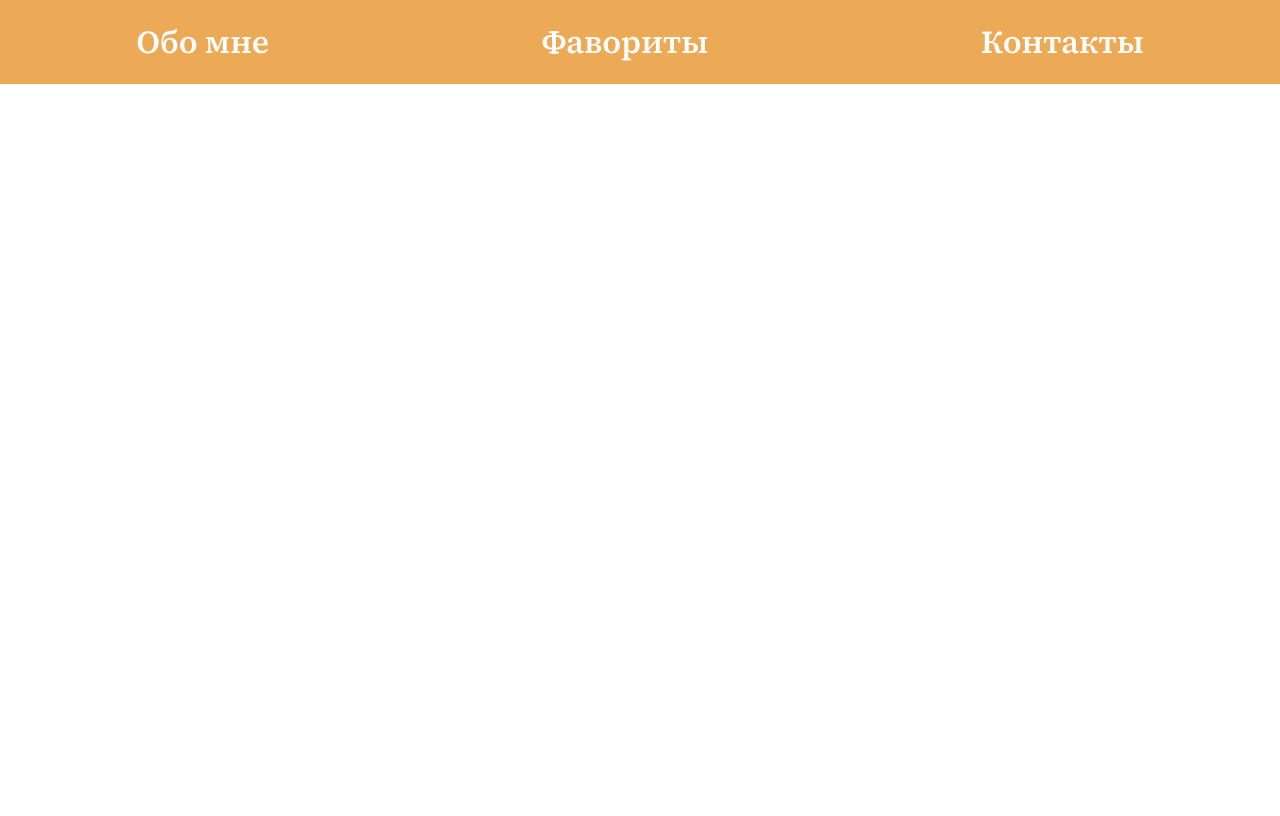
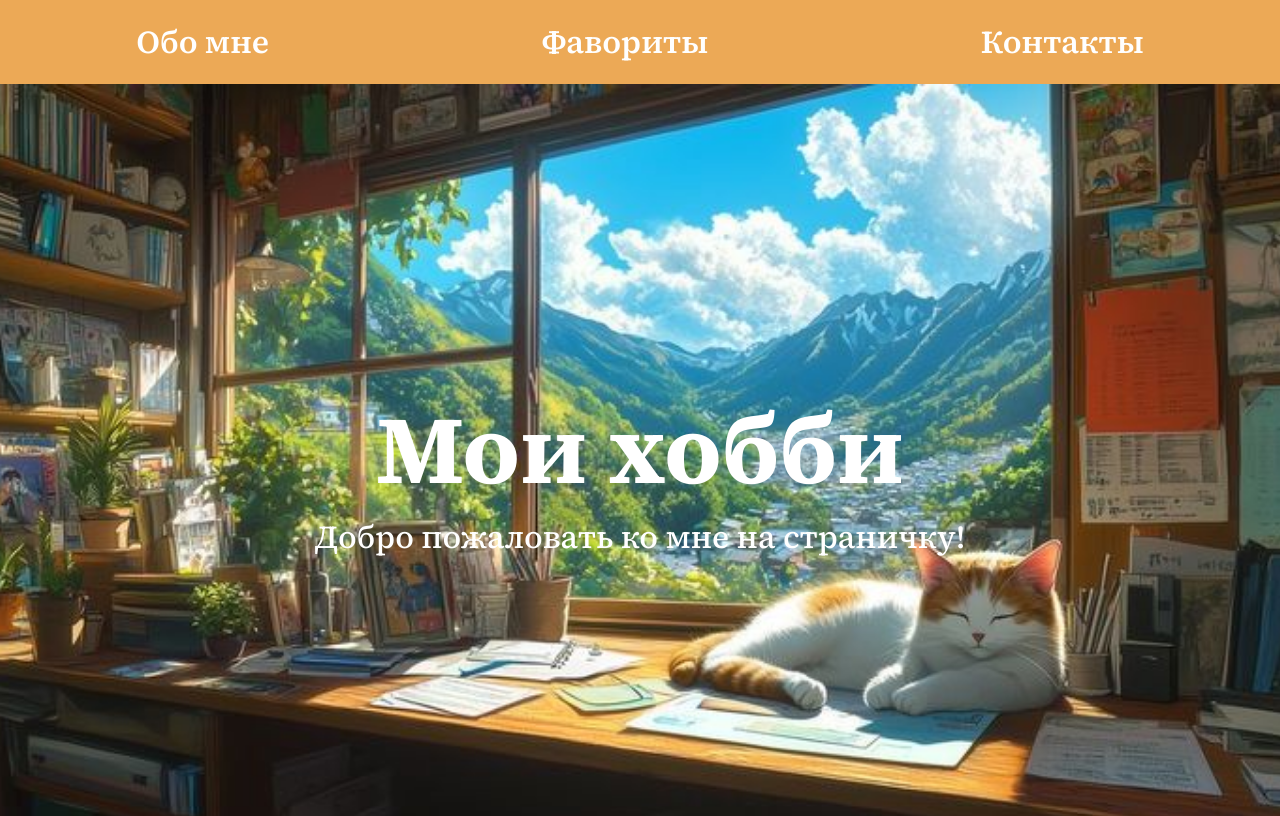
Before and after one commit to zhyldyz09/my-hobbies, a plain HTML site: page index.html in a window 1280 px wide. Shown: the top 816 px of the page. Drawn offline with Linux system fonts and the light colour scheme.

Commit message:
добавила фон

```diff
--- a/styles/_main.scss
+++ b/styles/_main.scss
@@ -1,6 +1,6 @@
 .main {
     padding: 300px 0;
-    background-image: url('');
+    background-image: url('../images/Background.jpeg');
     background-size: cover;
     background-repeat: no-repeat;
     background-position: center;
@@ -8,5 +8,6 @@
 
     &__description {
         font-size: 2rem;
+        font-weight: 500;
     }
 }
```
Also changed, not shown: images/Background.jpeg (added), styles/style.css, 3 other files.
